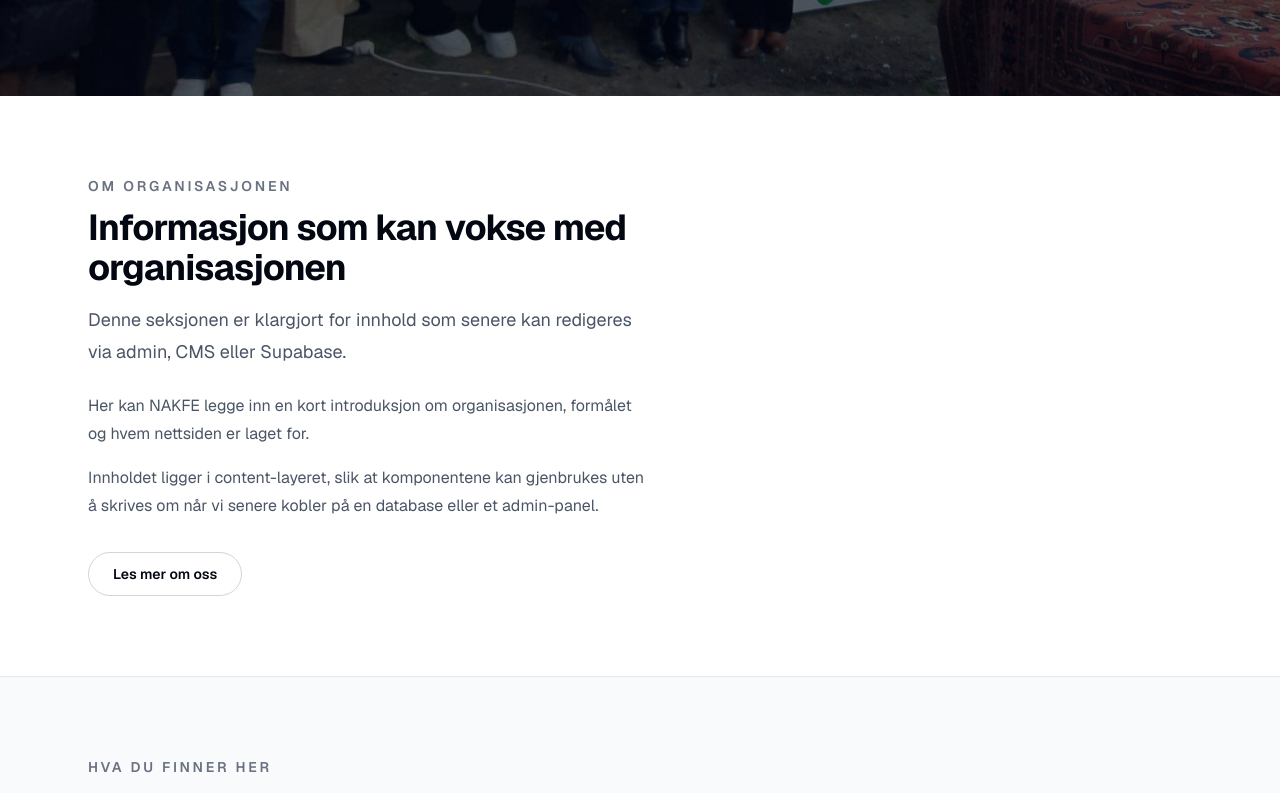
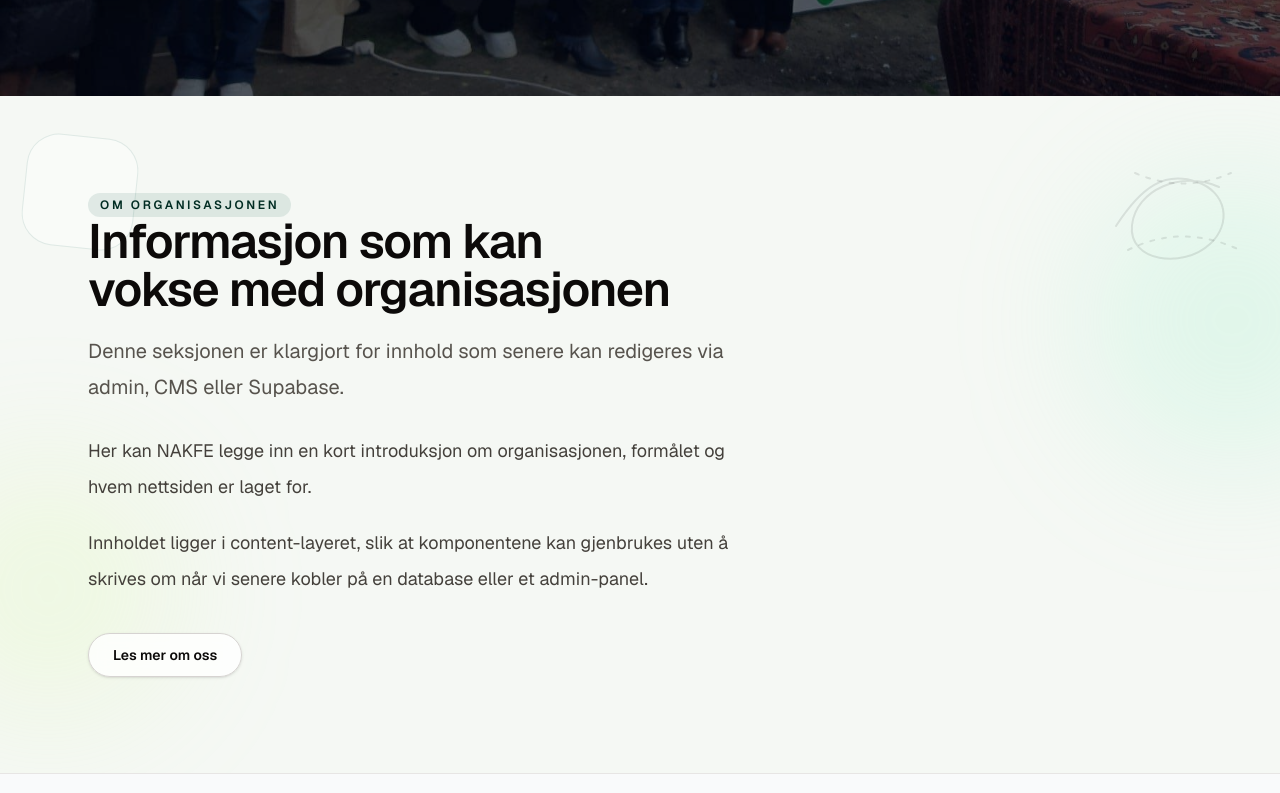
Before and after one commit to usman-ghafoorzai/nakfe-prosjekt, a Next.js app: page / in a window 1280 px wide. Shown: the part 640-1433 px from the top of the page. Built offline with nearby package versions, Linux system fonts and the light colour scheme.

Commit message:
Refactor `TextSection`: add tone-aware styles, improve layout handling, and integrate support for visual patterns and captions

```diff
--- a/src/components/SectionHeader.tsx
+++ b/src/components/SectionHeader.tsx
@@ -8,17 +8,21 @@ export default function SectionHeader({ content }: SectionHeaderProps) {
   return (
     <div className="max-w-3xl">
       {content.eyebrow ? (
-                <p className="text-sm font-semibold uppercase tracking-[0.2em] text-gray-500">
+        <p className="text-sm font-semibold uppercase tracking-[0.22em] text-stone-500">
           {content.eyebrow}
         </p>
       ) : null}
 
-            <h2 className="mt-3 text-3xl font-bold tracking-tight text-gray-950 sm:text-4xl">
+      <h2
+        className={`${
+          content.eyebrow ? "mt-3" : ""
+        } text-3xl font-semibold tracking-tight text-stone-950 text-balance sm:text-4xl lg:text-5xl`}
+      >
         {content.title}
       </h2>
 
       {content.description ? (
-                <p className="mt-4 text-lg leading-8 text-gray-600">
+        <p className="mt-5 max-w-2xl text-lg leading-8 text-stone-600 sm:text-xl sm:leading-9">
           {content.description}
         </p>
       ) : null}
--- a/src/components/TextSection.tsx
+++ b/src/components/TextSection.tsx
@@ -7,17 +7,125 @@ type TextSectionProps = {
   content: TextSectionContent;
 };
 
+type ToneStyles = {
+  section: string;
+  glowPrimary: string;
+  glowSecondary: string;
+  pattern: string;
+  eyebrow: string;
+  imageFrame: string;
+};
+
+const toneStyles: Record<NonNullable<TextSectionContent["visual"]>["tone"] & string, ToneStyles> = {
+  warm: {
+    section: "bg-[#fbf7f1]",
+    glowPrimary: "bg-amber-200/35",
+    glowSecondary: "bg-rose-200/20",
+    pattern: "border-amber-900/10 bg-white/35",
+    eyebrow: "bg-amber-900/10 text-amber-950",
+    imageFrame: "bg-amber-100/50 ring-amber-950/10",
+  },
+  sage: {
+    section: "bg-[#f5f8f4]",
+    glowPrimary: "bg-emerald-200/25",
+    glowSecondary: "bg-lime-200/20",
+    pattern: "border-emerald-900/10 bg-white/40",
+    eyebrow: "bg-emerald-900/10 text-emerald-950",
+    imageFrame: "bg-emerald-100/45 ring-emerald-950/10",
+  },
+  neutral: {
+    section: "bg-[#f8f7f4]",
+    glowPrimary: "bg-stone-300/30",
+    glowSecondary: "bg-stone-200/25",
+    pattern: "border-stone-900/10 bg-white/40",
+    eyebrow: "bg-stone-900/10 text-stone-950",
+    imageFrame: "bg-stone-100 ring-stone-950/10",
+  },
+};
+
+function getToneStyles(content: TextSectionContent): ToneStyles {
+  return toneStyles[content.visual?.tone ?? "warm"];
+}
+
+function getLayoutClasses(content: TextSectionContent, hasImage: boolean) {
+  if (!hasImage) {
+    return {
+      grid: "lg:grid-cols-1",
+      copy: "max-w-3xl",
+      image: "",
+    };
+  }
+
+  const imageFirst = content.visual?.imagePlacement === "start";
+
+  return {
+    grid: "lg:grid-cols-[minmax(0,0.95fr)_minmax(0,1.05fr)] lg:items-center",
+    copy: imageFirst ? "lg:order-2" : "",
+    image: imageFirst ? "lg:order-1" : "",
+  };
+}
+
+function TextSectionPattern({ styles }: { styles: ToneStyles }) {
+  return (
+    <div aria-hidden="true" className="pointer-events-none absolute inset-0 overflow-hidden">
+      <div
+        className={`absolute -right-24 top-20 h-72 w-72 rounded-full blur-3xl ${styles.glowPrimary}`}
+      />
+      <div
+        className={`absolute -left-20 bottom-14 h-64 w-64 rounded-full blur-3xl ${styles.glowSecondary}`}
+      />
+      <div
+        className={`absolute left-6 top-10 hidden h-28 w-28 rotate-6 rounded-[2rem] border md:block ${styles.pattern}`}
+      />
+      <svg
+        className="absolute right-4 top-8 hidden h-40 w-40 text-stone-900/10 lg:block"
+        viewBox="0 0 160 160"
+        fill="none"
+      >
+        <path
+          d="M12 98C38 58 61 43 93 54c30 10 35 42 13 62-27 25-82 18-78-19 4-35 49-55 87-38"
+          stroke="currentColor"
+          strokeWidth="2"
+          strokeLinecap="round"
+        />
+        <path
+          d="M24 122c36-18 73-18 112 0M31 45c32 14 64 14 96 0"
+          stroke="currentColor"
+          strokeWidth="2"
+          strokeLinecap="round"
+          strokeDasharray="4 8"
+        />
+      </svg>
+    </div>
+  );
+}
+
 export default function TextSection({ content }: TextSectionProps) {
   const hasImage = Boolean(content.image?.src);
+  const styles = getToneStyles(content);
+  const layout = getLayoutClasses(content, hasImage);
+  const showPattern = content.visual?.pattern !== "none";
 
   return (
-    <section className="border-b border-gray-200 bg-white">
-      <div className="mx-auto grid max-w-6xl gap-10 px-4 py-16 sm:px-6 sm:py-20 lg:grid-cols-[1fr_0.9fr] lg:items-center">
-        <div>
-          <SectionHeader content={content.header} />
+    <section className={`relative isolate overflow-hidden border-b border-stone-200 ${styles.section}`}>
+      {showPattern ? <TextSectionPattern styles={styles} /> : null}
+
+      <div
+        className={`relative mx-auto grid max-w-6xl gap-12 px-4 py-18 sm:px-6 sm:py-24 lg:gap-16 ${layout.grid}`}
+      >
+        <div className={layout.copy}>
+          {content.header.eyebrow ? (
+            <p
+              className={`inline-flex rounded-full px-3 py-1 text-xs font-semibold uppercase tracking-[0.22em] ${styles.eyebrow}`}
+            >
+              {content.header.eyebrow}
+            </p>
+          ) : null}
+
+          <SectionHeader content={{ ...content.header, eyebrow: undefined }} />
 
           {content.body.length > 0 ? (
-            <div className="mt-6 space-y-4 text-base leading-7 text-gray-600">
+            <div className="mt-7 max-w-2xl space-y-5 text-[1.03rem] leading-8 text-stone-700 sm:text-lg sm:leading-9">
               {content.body.map((paragraph) => (
                 <p key={paragraph}>{paragraph}</p>
               ))}
@@ -25,11 +133,11 @@ export default function TextSection({ content }: TextSectionProps) {
           ) : null}
 
           {content.action ? (
-            <div className="mt-8">
+            <div className="mt-9">
               <Link
                 href={content.action.href}
                 aria-label={content.action.ariaLabel}
-                className="inline-flex min-h-11 items-center justify-center rounded-full border border-gray-300 bg-white px-6 text-sm font-semibold text-gray-950 transition duration-200 ease-out hover:border-gray-950 hover:bg-gray-50 focus-visible:outline-none focus-visible:ring-2 focus-visible:ring-gray-950 focus-visible:ring-offset-2 active:scale-[0.98] motion-reduce:transition-none motion-reduce:active:scale-100"
+                className="inline-flex min-h-11 items-center justify-center rounded-full border border-stone-300 bg-white/80 px-6 text-sm font-semibold text-stone-950 shadow-sm backdrop-blur transition duration-200 ease-out hover:-translate-y-0.5 hover:border-stone-950 hover:bg-white focus-visible:outline-none focus-visible:ring-2 focus-visible:ring-stone-950 focus-visible:ring-offset-2 active:scale-[0.98] motion-reduce:transition-none motion-reduce:hover:translate-y-0 motion-reduce:active:scale-100"
               >
                 {content.action.label}
               </Link>
@@ -38,16 +146,30 @@ export default function TextSection({ content }: TextSectionProps) {
         </div>
 
         {hasImage ? (
-          <div className="relative min-h-[18rem] overflow-hidden rounded-3xl border border-gray-200 bg-gray-100 shadow-sm sm:min-h-[24rem]">
+          <figure className={`relative ${layout.image}`}>
+            <div
+              className={`relative min-h-[20rem] overflow-hidden rounded-[2rem] shadow-sm ring-1 sm:min-h-[28rem] lg:min-h-[32rem] ${styles.imageFrame}`}
+            >
               <Image
                 src={content.image!.src}
                 alt={content.image!.isDecorative ? "" : content.image!.alt}
                 fill
                 sizes="(min-width: 1024px) 34rem, 100vw"
-              className="object-cover"
+                className="object-cover transition duration-500 ease-out hover:scale-[1.025] motion-reduce:transition-none motion-reduce:hover:scale-100"
                 style={{ objectPosition: content.image!.position ?? "center" }}
               />
+              <div className="absolute inset-0 bg-gradient-to-t from-stone-950/20 via-transparent to-white/5" />
             </div>
+
+            {content.image?.caption ? (
+              <figcaption className="mt-4 max-w-md text-sm leading-6 text-stone-600">
+                {content.image.caption}
+                {content.image.credit ? (
+                  <span className="text-stone-500"> Foto: {content.image.credit}</span>
+                ) : null}
+              </figcaption>
+            ) : null}
+          </figure>
         ) : null}
       </div>
     </section>
--- a/src/content/about.ts
+++ b/src/content/about.ts
@@ -37,6 +37,13 @@ export const aboutContent = {
       src: "/images/about/community.jpg",
       alt: "Mennesker samlet i et fellesskap knyttet til NAKFE",
       position: "center",
+      caption:
+        "Bildeområdet er klargjort for organisasjonens egne foto og kan senere styres fra admin eller CMS.",
+    },
+    visual: {
+      tone: "warm",
+      pattern: "weave",
+      imagePlacement: "end",
     },
   },
 
--- a/src/content/home.ts
+++ b/src/content/home.ts
@@ -42,6 +42,10 @@ export const homeContent = {
     action: {
       label: "Les mer om oss",
       href: "/om-oss",
+    },
+    visual: {
+      tone: "sage",
+      pattern: "weave",
     },
   },
 
--- a/src/types/content.ts
+++ b/src/types/content.ts
@@ -86,11 +86,18 @@ export type FooterContent = {
   qualityNote?: string;
 };
 
+export type TextSectionVisualContent = {
+  tone?: "warm" | "sage" | "neutral";
+  pattern?: "weave" | "none";
+  imagePlacement?: "start" | "end";
+};
+
 export type TextSectionContent = {
   header: SectionHeaderContent;
   body: string[];
   image?: ContentImage;
   action?: ContentLink;
+  visual?: TextSectionVisualContent;
 };
 
 export type CardItemContent = {
```
Lines whose indentation alone changed are shown as unchanged.
